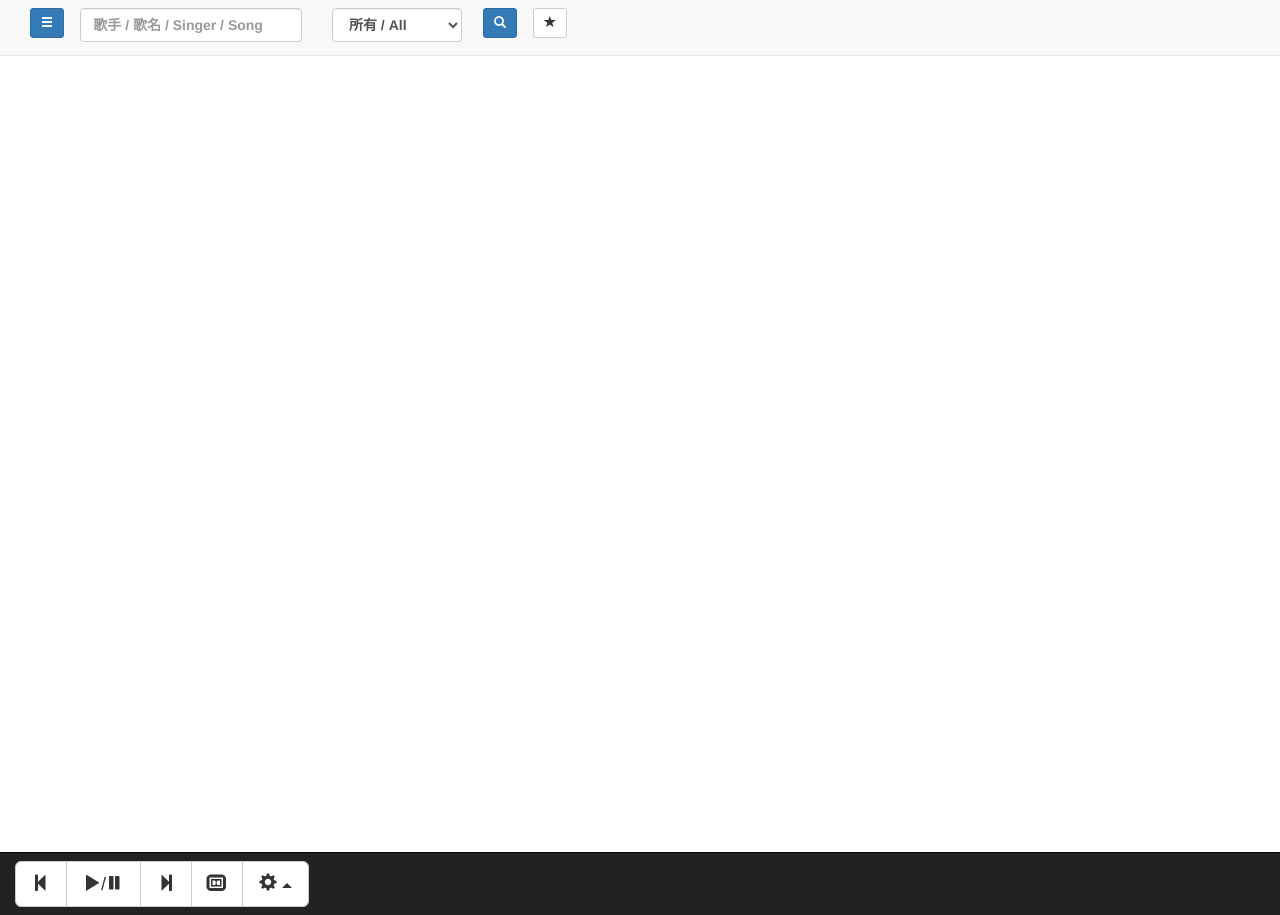
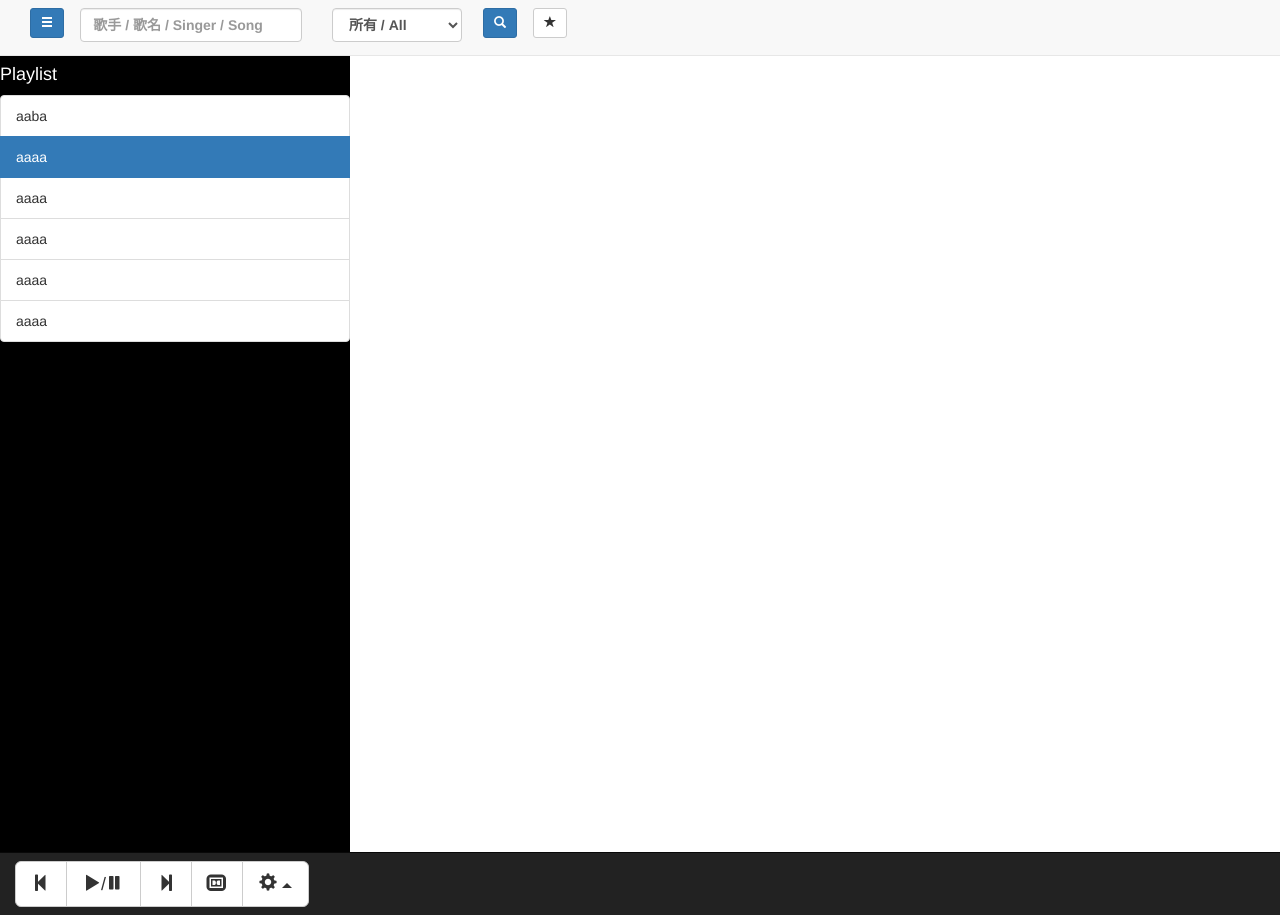
Before and after one commit to kleung11/remote-vlc, a PHP site: page / in a window 1280 px wide. Run offline with PHP 8.4, Linux system fonts and the light colour scheme; data that the repository does not hold is empty.

Commit message:
Added auto-reloading of playlist every 10 seconds. Moved playlist modal to the side so larger devices can have the playlist viewable with the search list.

```diff
--- /dev/null
+++ b/root/css/simple-sidebar.css
@@ -0,0 +1,111 @@
+/*!
+ * Start Bootstrap - Simple Sidebar (http://startbootstrap.com/)
+ * Copyright 2013-2016 Start Bootstrap
+ * Licensed under MIT (https://github.com/BlackrockDigital/startbootstrap/blob/gh-pages/LICENSE)
+ */
+
+ body {
+    overflow-x: hidden;
+ }
+
+/* Toggle Styles */
+
+#wrapper {
+    padding-left: 0;
+    -webkit-transition: all 0.5s ease;
+    -moz-transition: all 0.5s ease;
+    -o-transition: all 0.5s ease;
+    transition: all 0.5s ease;
+}
+
+#wrapper.toggled {
+    padding-left: 350px;
+}
+
+#sidebar-wrapper {
+    z-index: 1000;
+    position: fixed;
+    left: 350px;
+    width: 0;
+    height: 100%;
+    margin-left: -350px;
+    overflow-y: auto;
+    background: #000;
+    -webkit-transition: all 0.5s ease;
+    -moz-transition: all 0.5s ease;
+    -o-transition: all 0.5s ease;
+    transition: all 0.5s ease;
+}
+
+#wrapper.toggled #sidebar-wrapper {
+    width: 350px;
+}
+
+#page-content-wrapper {
+    width: 100%;
+    position: absolute;
+    padding: 15px;
+}
+
+#wrapper.toggled #page-content-wrapper {
+    position: absolute;
+    margin-right: -350px;
+}
+
+/* Sidebar Styles */
+
+.sidebar-nav {
+    position: absolute;
+    top: 0;
+    width: 350px;
+    margin: 0;
+    padding: 0;
+    list-style: none;
+}
+
+.sidebar-brand {
+    color: #fff;
+}
+
+.sidebar-nav > .sidebar-brand {
+    height: 65px;
+    font-size: 18px;
+    line-height: 60px;
+}
+
+.sidebar-nav > .sidebar-brand a {
+    color: #fff;
+}
+
+.sidebar-nav > .sidebar-brand a:hover {
+    color: #fff;
+    background: none;
+}
+
+@media(min-width:992px) {
+    #wrapper {
+        padding-left: 350px;
+    }
+
+    #wrapper.toggled {
+        padding-left: 0;
+    }
+
+    #sidebar-wrapper {
+        width: 350px;
+    }
+
+    #wrapper.toggled #sidebar-wrapper {
+        width: 0;
+    }
+
+    #page-content-wrapper {
+        padding: 20px;
+        position: relative;
+    }
+
+    #wrapper.toggled #page-content-wrapper {
+        position: relative;
+        margin-right: 0;
+    }
+}
--- a/root/index.php
+++ b/root/index.php
@@ -20,6 +20,7 @@
 		<script src="js/favorites.js"></script>
 
 		<!-- load my css overrides -->
+		<link href="css/simple-sidebar.css" rel="stylesheet">
 		<link href="css/styles.css" rel="stylesheet">
 
 		<!-- HTML5 shim and Respond.js for IE8 support of HTML5 elements and media queries -->
@@ -146,6 +122,39 @@
 				</div>
 			</div>
 		</div>
+
+		<div id="wrapper">
+
+			<!-- Playlist modal section -->
+			<div id="sidebar-wrapper" aria-labelledby="modalPlaylist">
+				<div class="sidebar-nav">
+					<div>
+						<div>
+							<h4 class="sidebar-brand" id="modalPlaylistTitle">Playlist</h4>
+							<!--
+							<button type="button" class="btn btn-default btn-sm" onclick="clearPlaylist(); $('#playlist').html('<div class=\'alert alert-warning\' role=\'alert\'>Playlist is empty.</div>');">Clear All</button>
+							-->
+						</div>
+						<div id="playlist">
+							<ul class="list-group">
+								<li class="list-group-item">aaba</li>
+								<li class="list-group-item active">aaaa</li>
+								<li class="list-group-item">aaaa</li>
+								<li class="list-group-item">aaaa</li>
+								<li class="list-group-item">aaaa</li>
+								<li class="list-group-item">aaaa</li>
+							</ul>
+						</div>
+					</div>
+				</div>
+			</div>
+
+
+			<!-- Page Content -->
+			<div id="page-content-wrapper">
+				<div class="container-fluid">
+					<div class="row">
+						<div class="col-lg-12">
 
 <?php
 // place this after the navs so the navigations will always appear
--- a/root/js/settings.js
+++ b/root/js/settings.js
@@ -59,3 +59,8 @@ $(function() {
 
 	$('#speedSlider').change();
 });
+
+// Menu sidebar toggling
+$("#menu-toggle").click(function(e) {
+	$("#wrapper").toggleClass("toggled");
+});
--- a/root/js/vlc.js
+++ b/root/js/vlc.js
@@ -3,6 +3,8 @@ $playTrack = 1;
 
 function loadPlaylist() {
 	$( "#playlist" ).load( 'http://' + location.hostname + '/requests/playlist.php', function() {});
+
+	 setTimeout(loadPlaylist, 10000); // reload every 10 seconds
 }
 
 function addToPlaylist($song, $song_id) {
@@ -169,3 +171,5 @@ $(function() {
 		};
 	});
 });
+
+loadPlaylist();
```
Also changed, not shown: other parts of root/index.php (+9 -29 lines).
